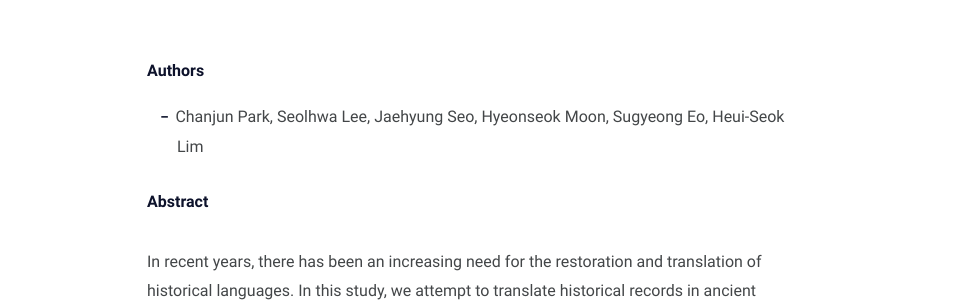
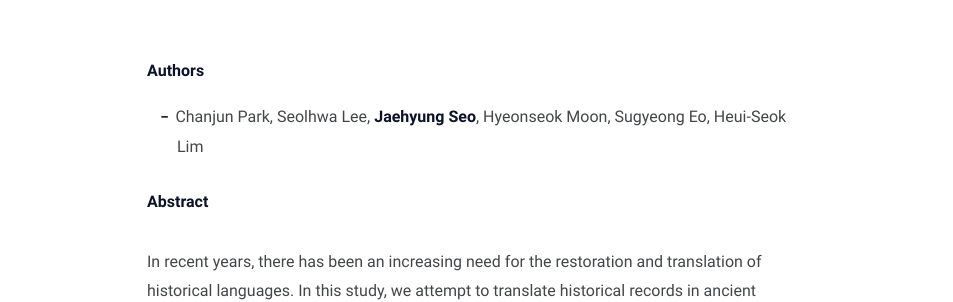
Before and after one commit to J-Seo/J-Seo.github.io, a Jekyll site: the page built from _posts/conference2022/2022-06-15-Priming Ancient Korean Neural Machine Translation.markdown, in a window 1280 px wide. Shown: the part 335-637 px from the top of the page, without its empty margins (163-1116 px from the left). Built offline with Jekyll 4.4.1, drawn with Linux system fonts in a browser that asks for light colours.

```diff
--- a/_posts/conference2022/2022-06-15-Priming Ancient Korean Neural Machine Translation.markdown
+++ b/_posts/conference2022/2022-06-15-Priming Ancient Korean Neural Machine Translation.markdown
@@ -7,7 +7,7 @@ categories: outstanding
 ---
 
 **Authors**
-- Chanjun Park, Seolhwa Lee, Jaehyung Seo, Hyeonseok Moon, Sugyeong Eo, Heui-Seok Lim
+- Chanjun Park, Seolhwa Lee, **Jaehyung Seo**, Hyeonseok Moon, Sugyeong Eo, Heui-Seok Lim
 
 **Abstract**
 
```
